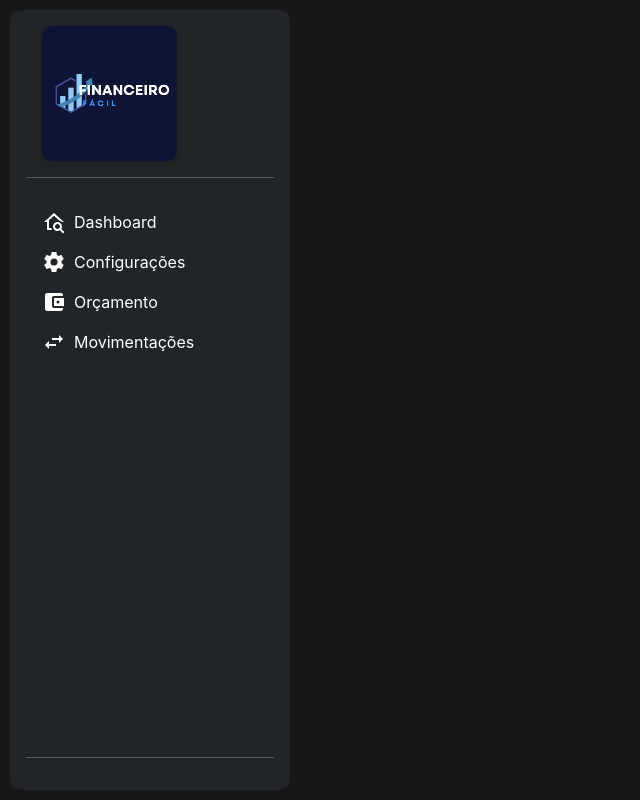
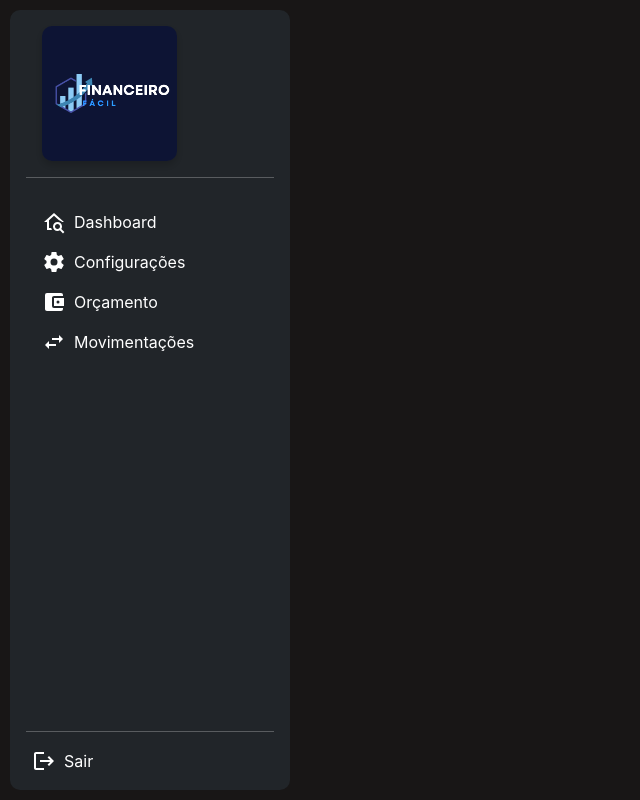
Before and after one commit to Caua-Vieira/Financeiro-Facil, a React (Create React App) app in the folder client/: page /main in a window 1280 px wide. Shown: the whole page, without its empty margins (0-640 px from the left). Built offline with nearby package versions, Linux system fonts and the light colour scheme.

Commit message:
FEAT: Adição do botão sair

```diff
--- a/client/src/components/leftBar.tsx
+++ b/client/src/components/leftBar.tsx
@@ -5,7 +5,8 @@ import {
     mdiHomeSearchOutline,
     mdiMenu,
     mdiWallet,
-    mdiSwapHorizontal
+    mdiSwapHorizontal,
+    mdiLogout
 } from '@mdi/js';
 import { Link, useLocation, useNavigate } from 'react-router-dom';
 import Logo from "../assets/Financeiro.png"
@@ -62,13 +63,18 @@ const LeftBar: React.FC = () => {
                 </ul>
 
                 <hr />
-                {/* <div className="dropdown">
-                    <a href="#" className="d-flex align-items-center text-white text-decoration-none">
-                        <Icon path={mdiLightbulbOnOutline} size={1} />
-                        {isSidebarOpen && <span className="ms-2">Light</span>}
-                    </a>
-                </div> */}
+                <div className="dropdown">
+                    <button
+                        className="d-flex align-items-center w-100 text-white custom-nav-link"
+                        onClick={() => navigate("/")}
+                        style={{ background: 'transparent', border: 'none', cursor: 'pointer' }}
+                    >
+                        <Icon path={mdiLogout} size={1} />
+                        {isSidebarOpen && <span className="ms-2">Sair</span>}
+                    </button>
+                </div>
             </div>
+
 
         </>
     );
```
